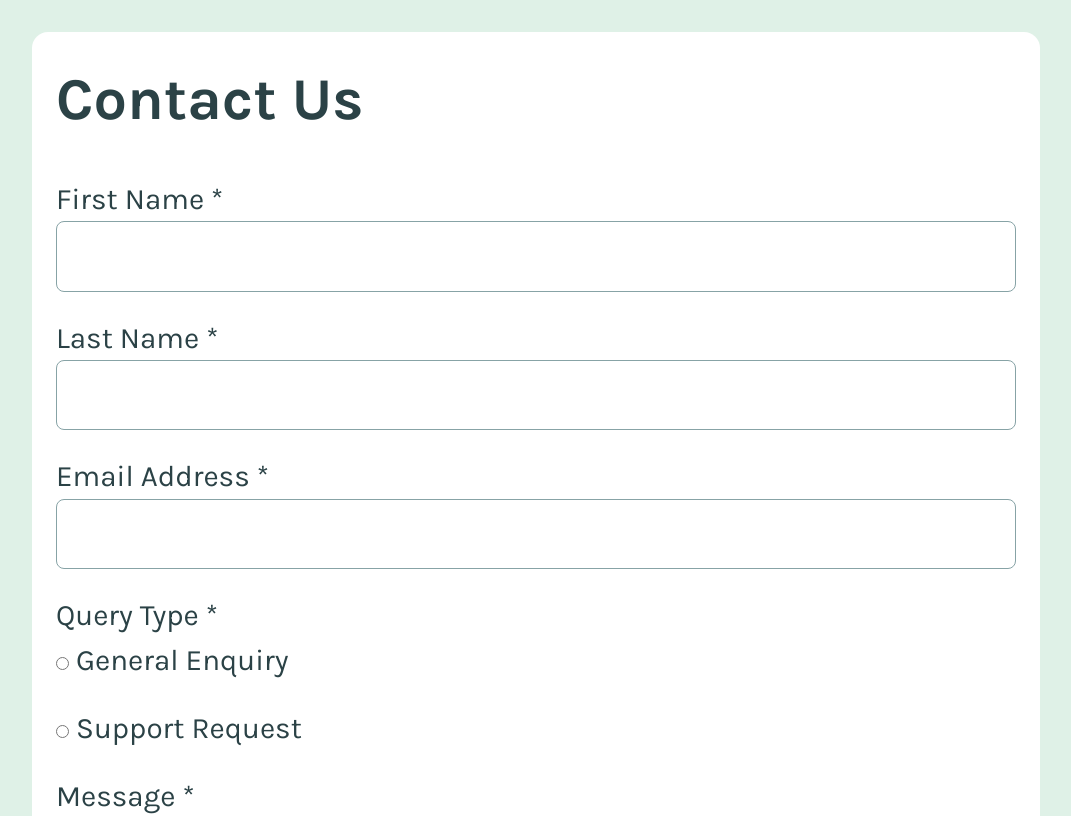
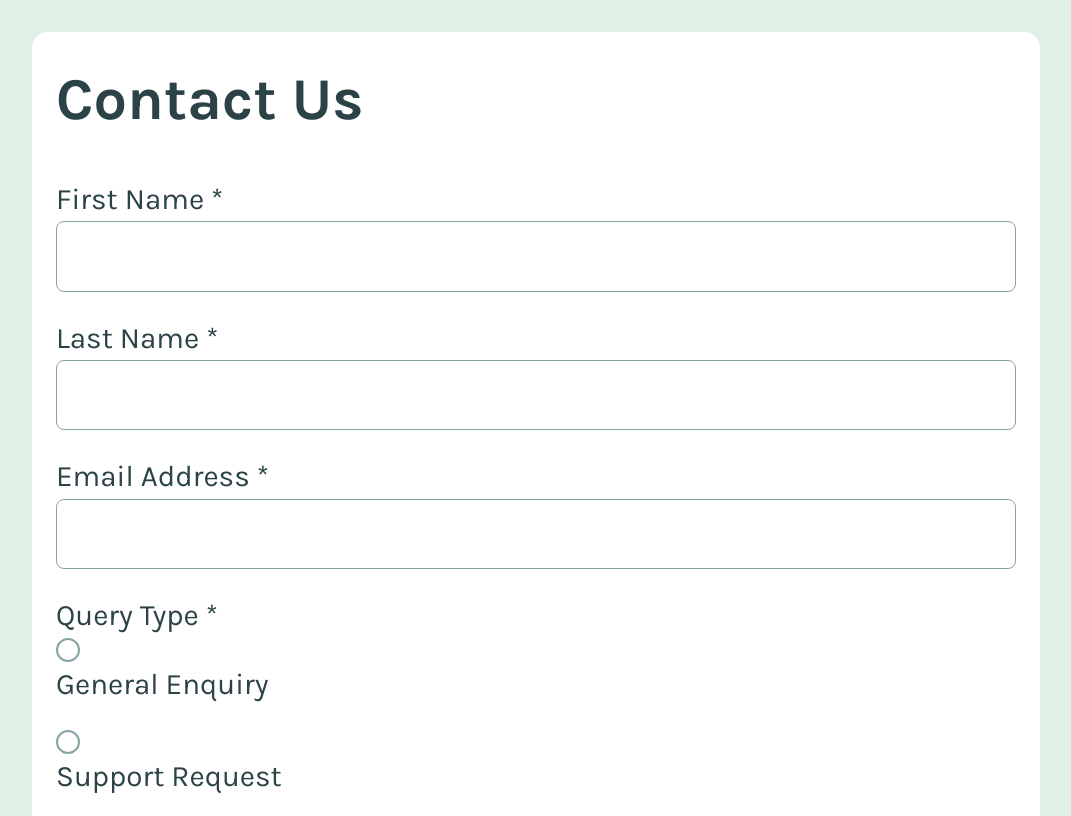
Before and after one commit to mayor-creator/contact_form_app, a React (Vite) app: page / in a window 1280 px wide. Shown: the top 816 px of the page, without its empty margins (104-1175 px from the left). Built offline with nearby package versions, Linux system fonts and the light colour scheme.

Commit message:
add css properties for radio button

```diff
--- a/src/components/Form.module.css
+++ b/src/components/Form.module.css
@@ -25,6 +25,21 @@
   display: flex;
   flex-direction: column;
   gap: 1.5rem;
+}
+
+.radio_container {
+  cursor: pointer;
+  border: 0.063rem solid var(--color-grey500);
+  border-radius: 0.5rem;
+  max-width: 100%;
+  padding: 1rem;
+}
+
+.radio_label {
+  cursor: pointer;
+  display: grid;
+  grid-template-columns: 1em auto;
+  gap: 1em;
 }
 
 .text_area_field {
@@ -65,3 +80,35 @@
   width: 100%;
   height: 3.75rem;
 }
+
+input[type="radio"] {
+  -webkit-appearance: none;
+  appearance: none;
+  display: grid;
+  place-content: center;
+  width: 1.5rem;
+  height: 1.5rem;
+  border: 0.125rem solid var(--color-grey500);
+  border-radius: 50%;
+  background-color: transparent;
+  cursor: pointer;
+  transition: all 0.2s ease-in-out;
+}
+
+input[type="radio"]:checked {
+  border-color: var(--color-green600);
+}
+
+input[type="radio"]::before {
+  content: "";
+  width: 0.8rem;
+  height: 0.8rem;
+  border-radius: 50%;
+  background-color: var(--color-green600);
+  transform: scale(0);
+  transition: all 0.2s ease-in-out;
+}
+
+input[type="radio"]:checked::before {
+  transform: scale(1);
+}
```
